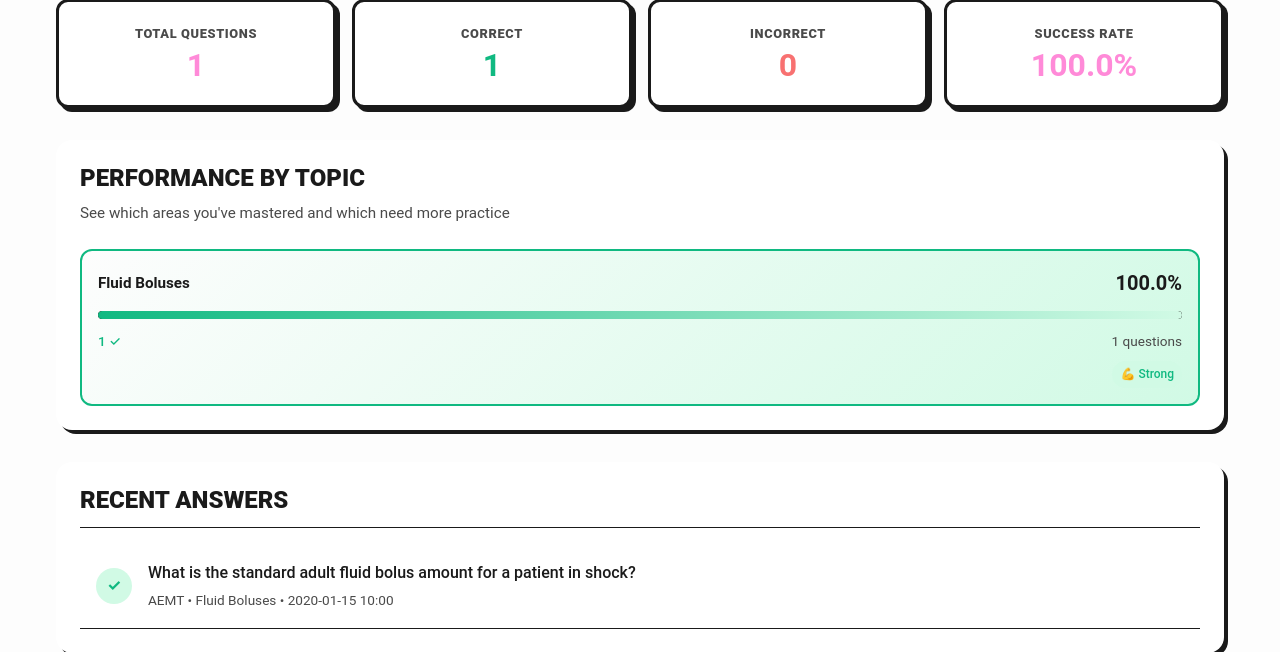
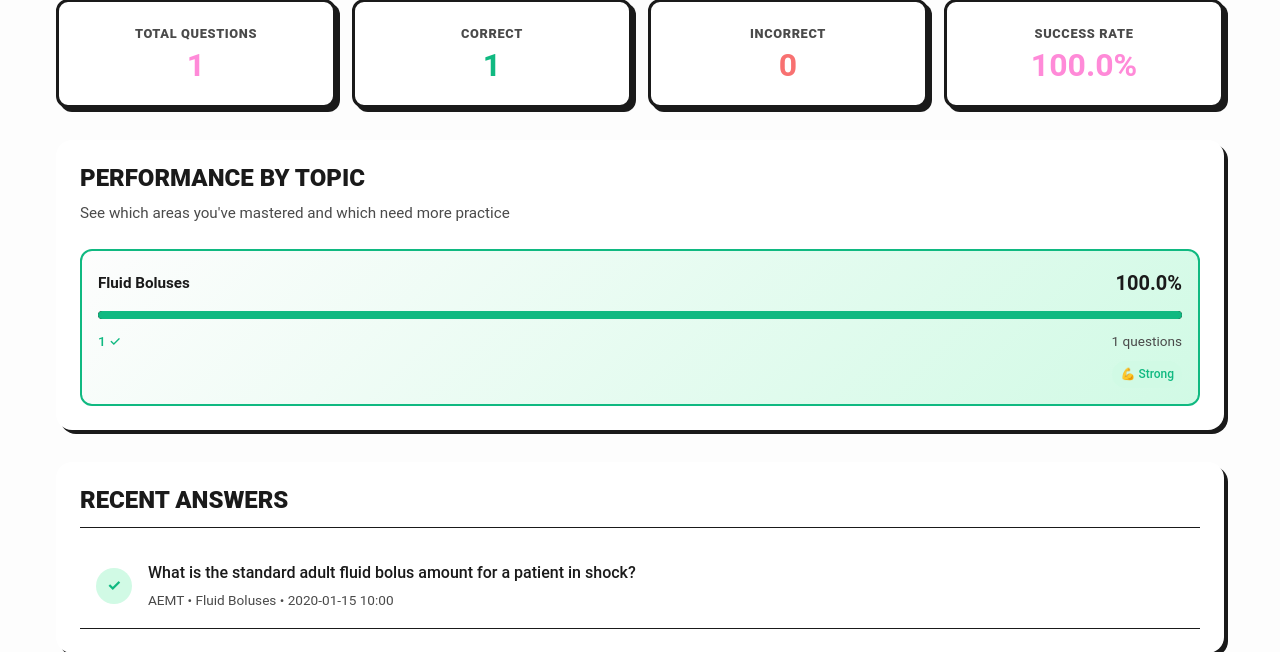
Before and after one commit to megatonnage/ems-learning-platform, a Flask app: page /results in a window 1280 px wide. Shown: the part 217-869 px from the top of the page. Run offline with Flask 3, Linux system fonts and the light colour scheme; a user stored in the database is signed in; data comes from the database, SQL or seed files in the repository; tables that the repository leaves empty hold one stand-in row (values such as "Sample post"); parts of the project's set-up code (start-up, migrations or seed data) failed here and were passed over.

Commit message:
style: use solid colors for topic progress bars
- Replace gradient backgrounds with solid colors
- Match site design system: primary, success, warning, error
- Cleaner, more consistent visual design

```diff
--- a/templates/results.html
+++ b/templates/results.html
@@ -272,21 +272,21 @@
 
         .topic-fill {
             height: 100%;
-            background: linear-gradient(90deg, var(--primary) 0%, var(--primary-light) 100%);
+            background: var(--primary);
             border-radius: var(--radius-full);
             transition: width 0.5s ease-out;
         }
 
         .topic-card.strong .topic-fill {
-            background: linear-gradient(90deg, var(--success) 0%, var(--success-light) 100%);
+            background: var(--success);
         }
 
         .topic-card.developing .topic-fill {
-            background: linear-gradient(90deg, var(--warning, #f59e0b) 0%, rgba(245, 158, 11, 0.3) 100%);
+            background: #f59e0b;
         }
 
         .topic-card.needs-work .topic-fill {
-            background: linear-gradient(90deg, var(--error) 0%, var(--error-light) 100%);
+            background: var(--error);
         }
 
         .topic-stats {
```
